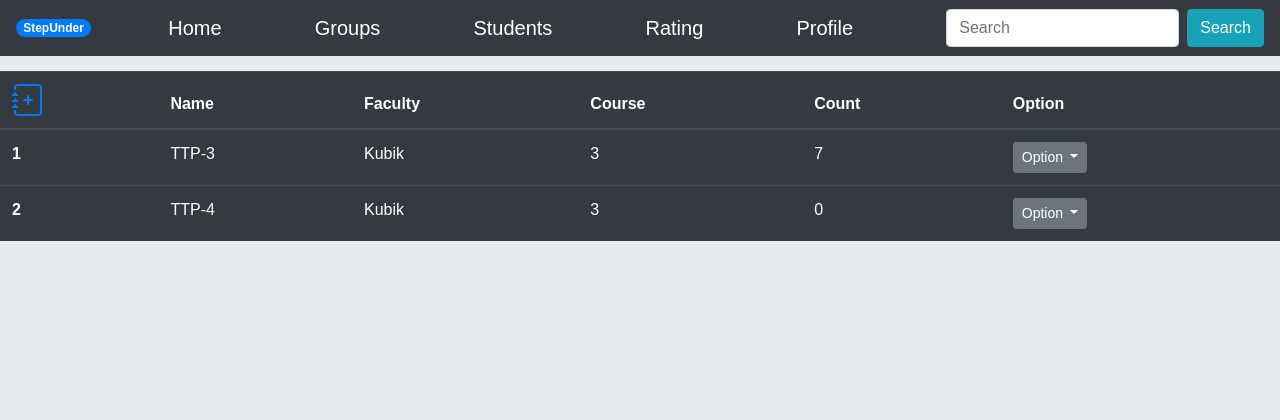
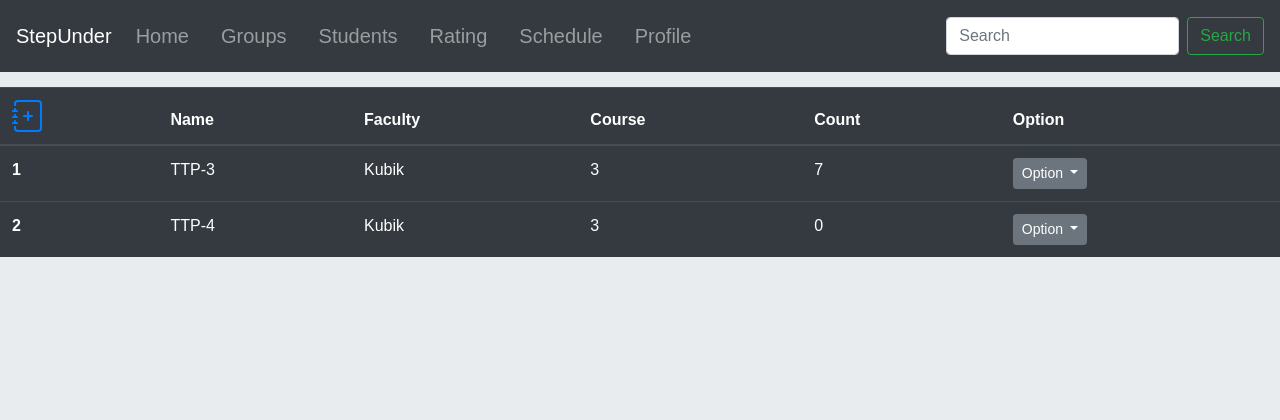
Before and after one commit to SerhiiKruk/Triton-App, a Django app: page /groups in a window 1280 px wide. Shown: the top 420 px of the page. Run offline with Django 3.2, Linux system fonts and the light colour scheme; a user stored in the database is signed in; data comes from the database, SQL or seed files in the repository; both versions use the stored data as it was after the commit; some libraries are stand-ins or nearby versions.

Commit message:
ToDoList

```diff
--- a/Groups/templates/Groups/base.html
+++ b/Groups/templates/Groups/base.html
@@ -1,4 +1,3 @@
-
 <!DOCTYPE html>
 <html lang="ru" dir="ltr" style="height:100%">
  <head>
@@ -27,17 +26,37 @@
 
   </head>
  <header>
-    <nav class="navbar navbar-dark bg-dark">
-    <a class="badge badge-pill badge-primary" href="#">StepUnder</a>
-    <a class="navbar-brand" href="{% url 'home_page' %}">Home</a>
-    <a class="navbar-brand" href="{% url 'groups_list' %}">Groups</a>
-    <a class="navbar-brand" href="{% url 'students_list' %}">Students</a>
-    <a class="navbar-brand" href="{% url 'rating' %}">Rating</a>
-    <a class="navbar-brand" href="{% url 'profile' %}">Profile</a>
+ <nav class="navbar navbar-expand-lg navbar-dark bg-dark">
+  <a class="navbar-brand" href="#">StepUnder</a>
+  <button class="navbar-toggler" type="button" data-toggle="collapse" data-target="#navbarTogglerDemo02" aria-controls="navbarTogglerDemo02" aria-expanded="false" aria-label="Toggle navigation">
+    <span class="navbar-toggler-icon"></span>
+  </button>
 
-        {% block search %}
-        {% endblock %}
-    </nav>
+  <div class="collapse navbar-collapse" id="navbarTogglerDemo02">
+    <ul class="navbar-nav mr-auto mt-2 mt-lg-0">
+      <li class="navbar-brand">
+        <a class="nav-link" href="{% url 'home_page' %}">Home <span class="sr-only"></span></a>
+      </li>
+      <li  class="navbar-brand">
+        <a class="nav-link" href="{% url 'groups_list' %}">Groups</a>
+      </li>
+      <li  class="navbar-brand">
+        <a class="nav-link" href="{% url 'students_list' %}">Students<span class="sr-only"></span></a>
+      </li>
+      <li class="navbar-brand">
+        <a class="nav-link" href="{% url 'rating' %}">Rating<span class="sr-only"></span></a>
+      </li>
+      <li class="navbar-brand">
+        <a class="nav-link" href="{% url 'toDoList' %}">Schedule<span class="sr-only"></span></a>
+      </li>
+      <li class="navbar-brand">
+        <a class="nav-link" href="{% url 'profile' %}">Profile<span class="sr-only"></span></a>
+      </li>
+    </ul>
+      {% block search %}
+      {% endblock %}
+  </div>
+</nav>
      </header>
     <body>
           {% block content %}
--- a/Groups/templates/Groups/groups_list.html
+++ b/Groups/templates/Groups/groups_list.html
@@ -10,14 +10,14 @@ Groups
 {% endblock %}
 
 {% block search %}
-<form class="form-inline my-2 my-lg-0" action = "{% url 'groups_list' %}">
-  <input class="form-control mr-sm-2" type="search" placeholder="Search" aria-label="Search" name = "search">
-  <button type="button" class="btn btn-info" type="submit">Search</button>
+<form class="form-inline">
+    <input class="form-control mr-sm-2" type="search" placeholder="Search" aria-label="Search" id="search">
+    <button class="btn btn-outline-success my-2 my-sm-0" type="submit">Search</button>
 </form>
 {% endblock %}
 
 {% block content %}
-{% if context.page_object %}
+{% if groups %}
 <table class="table table-dark">
   <thead>
     <tr>
@@ -38,16 +38,17 @@ Groups
     </tr>
   </thead>
   <tbody>
-    {% for group in context.page_object %}
+    {% for group in groups %}
     <tr>
-      <th scope="row">{{context.page_object.start_index|add:forloop.counter|add:-1}}</th>
+      <th scope="row">{{forloop.counter}}</th>
       <td>{{group.name}}</td>
       <td>{{group.faculty}}</td>
       <td>{{group.course}}</td>
       <td>{{group.count}}</td>
       <td>
         <div class="dropdown">
-        <button class="btn btn-secondary btn-sm dropdown-toggle" type="button" id="dropdownMenuButton" data-toggle="dropdown" aria-haspopup="true" aria-expanded="false">
+        <button class="btn btn-secondary btn-sm dropdown-toggle" type="button" id="dropdownMenuButton"
+                data-toggle="dropdown" aria-haspopup="true" aria-expanded="false">
         Option
         </button>
         <div class="dropdown-menu" aria-labelledby="dropdownMenuButton">
@@ -63,34 +64,16 @@ Groups
 </table>
 {% else %}
   <div id="empty_list">
-    <h1 class="display-4" >No groups here yet</h1>
+    <h1 class="display-4">No groups here yet</h1>
     <p class="lead"></p>
     <p  class="lead">
     <a class="btn btn-info btn-lg" href="{% url 'group_create' %}" role="button">New one</a>
     </p>
   </div>
 {% endif %}
-  {% if context.is_paginated %}
-  <nav>
-  <ul class="pagination">
-    <li class="page-item {% if not context.prev_url %}disabled{% endif %}">
-      <a class="page-link" href="{{context.prev_url}}" tabindex="-1" aria-disabled="true">Previous</a>
-    </li>
-    {% for n in context.page_object.paginator.page_range %}
-    {% if n == context.page_object.number %}
-        <li class="page-item active">
-          <a class = "page-link" href="?page={{n}}{% if request.GET.search %}&search={{ request.GET.search }}{% endif %}">{{n}}<span class="sr-only">(current)</span></a>
-        </li>
-      {% elif n > context.page_number|add:-3 and n < context.page_number|add:3 %}
-        <li class = "page-item">
-          <a class = "page-link" href="?page={{n}}{% if request.GET.search %}&search={{ request.GET.search }}{% endif %}">{{n}}</a>
-        </li>
-      {% endif %}
-    {% endfor %}
-    <li class="page-item {% if not context.next_url %}disabled{% endif %}">
-      <a class="page-link" href="{{context.next_url}}">Next</a>
-    </li>
-  </ul>
-</nav>
-{% endif %}
+<link href="http://code.jquery.com/ui/1.10.2/themes/smoothness/jquery-ui.css" rel="Stylesheet"></link>
+<script src="YourJquery source path"></script>
+<script src="http://code.jquery.com/ui/1.10.2/jquery-ui.js" ></script>
+{% load static %}
+<script src="{% static 'js/groupSearch_select2.js' %}"></script>
 {% endblock %}
--- a/Groups/templates/Groups/marks_list.html
+++ b/Groups/templates/Groups/marks_list.html
@@ -8,6 +8,7 @@ Marks {{student.second_name}}
 {% load static %}
 <link type="text/css" rel="stylesheet" href="{% static 'css/object_list.css' %}">
 {% endblock %}
+
 
 {% block content %}
 {% if student.marks.count > 0 %}
--- a/Groups/templates/Groups/students_list.html
+++ b/Groups/templates/Groups/students_list.html
@@ -11,9 +11,9 @@ Students
 
 
 {% block search %}
-<form class="form-inline my-2 my-lg-0" action = "{% url 'students_list' %}">
-  <input class="form-control mr-sm-2" type="search" placeholder="Search" aria-label="Search" name = "search">
-  <button class="btn btn-outline-success my-2 my-sm-0" type="submit">Search</button>
+<form class="form-inline">
+    <input class="form-control mr-sm-2" type="search" placeholder="Search" aria-label="Search">
+    <button class="btn btn-outline-success my-2 my-sm-0" type="submit">Search</button>
 </form>
 {% endblock %}
 
--- a/Groups/urls.py
+++ b/Groups/urls.py
@@ -13,6 +13,7 @@ urlpatterns = [
     path('signin', views.signin, name='signin_url'),
     path('signout', views.signout, name='signout_url'),
     path('profile', views.profile, name='profile'),
+    path('toDoList', views.toDoList, name='toDoList'),
     path('add_profile/', views.profile_add, name='profile_add'),
 
     path('api/students', views.StudentsView.as_view()),
--- a/Groups/views.py
+++ b/Groups/views.py
@@ -1,5 +1,4 @@
 import json
-
 from django.contrib import auth, messages
 from django.contrib.auth import authenticate, login, logout
 from django.contrib.auth.decorators import login_required
@@ -25,13 +24,20 @@ from .tokens import account_activation_token
 def home_page(request):
     return render(request, 'Groups/home_page.html')
 
+@login_required()
+def toDoList(request):
+    if request.user.profile.student is not None:
+        return render(request, 'Groups/toDoList.html')
+    else:
+        return redirect('profile_add')
+
 @login_required
 def profile(request):
-    if request.user.profile is not None:
+    if request.user.profile.student is not None:
         student = request.user.profile.student
         return render(request, 'Groups/profile.html', {'student': student})
     else:
-        redirect('profile_add')
+        return redirect('profile_add')
 
 @login_required
 def profile_add(request):
@@ -62,7 +68,7 @@ def profile_add(request):
 def best_gpa(request):
     if request.user.is_active:
         request.user.refresh_from_db()
-        if request.user.profile is not None:
+        if request.user.profile.student is not None:
             group = request.user.profile.student.group_id
             data = Student.objects.filter(group_id=group) \
             .values('first_name', 'second_name', 'avg_mark') \
@@ -191,17 +197,8 @@ def activate(request, uidb64, token):
 
 class GroupsList(View):
     def get(self, request):
-        search_query = request.GET.get('search', '')
-
-        if (search_query):
-            groups = Group.objects.filter(Q(name__icontains=search_query)).order_by('name')
-            search = '&search={}'.format(search_query)
-        else:
-            groups = Group.objects.all().order_by('name')
-            search = ''
-
-        context = get_context_pagintaion(request, groups, search)
-        return render(request, 'Groups/groups_list.html', context={'context': context})
+        groups = Group.objects.all().order_by('name')
+        return render(request, 'Groups/groups_list.html', context={'groups': groups})
 
 class StudentsList(View):
     def get(self, request):
@@ -300,7 +297,6 @@ class GroupCreate(View):
 
     def post(self, request):
             bound_form = GroupForm(request.POST)
-
             if bound_form.is_valid():
                 new_group = bound_form.save()
                 return redirect('groups_list')
```
Also changed, not shown: db.sqlite3.
